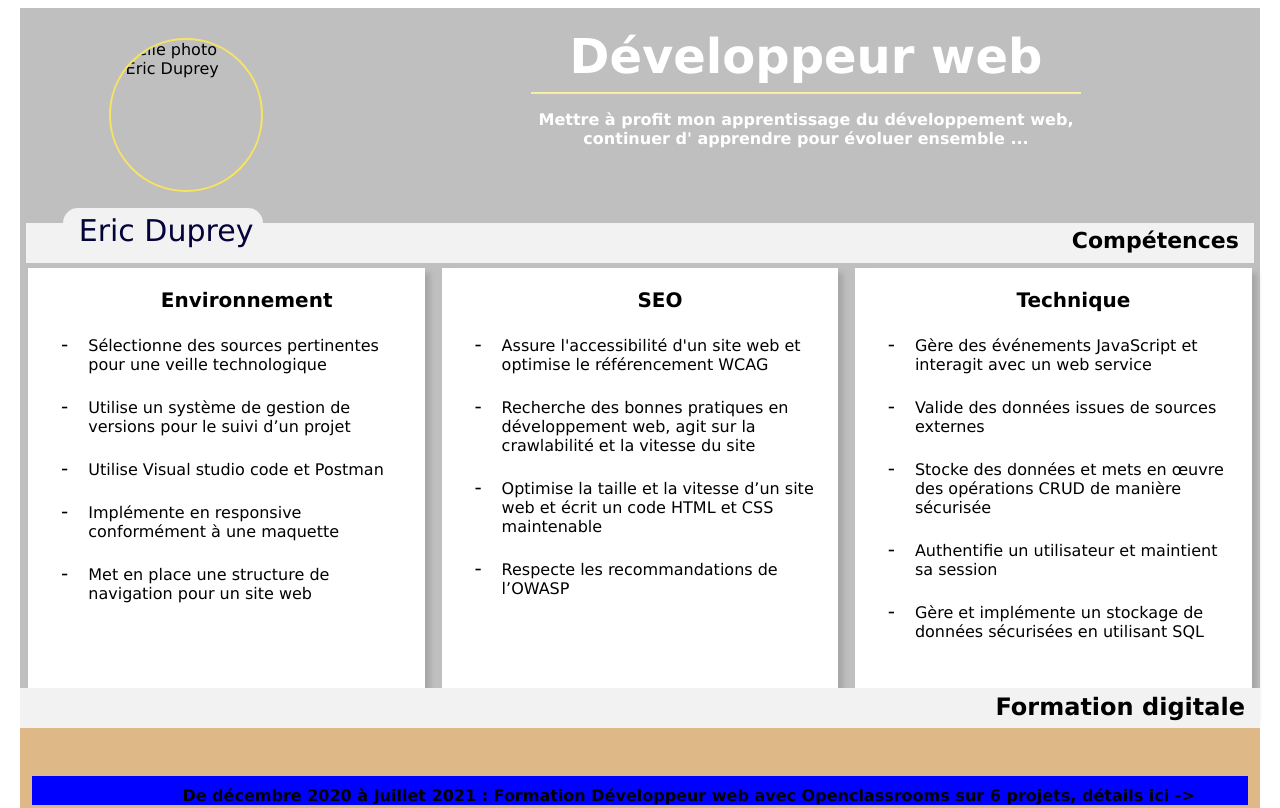
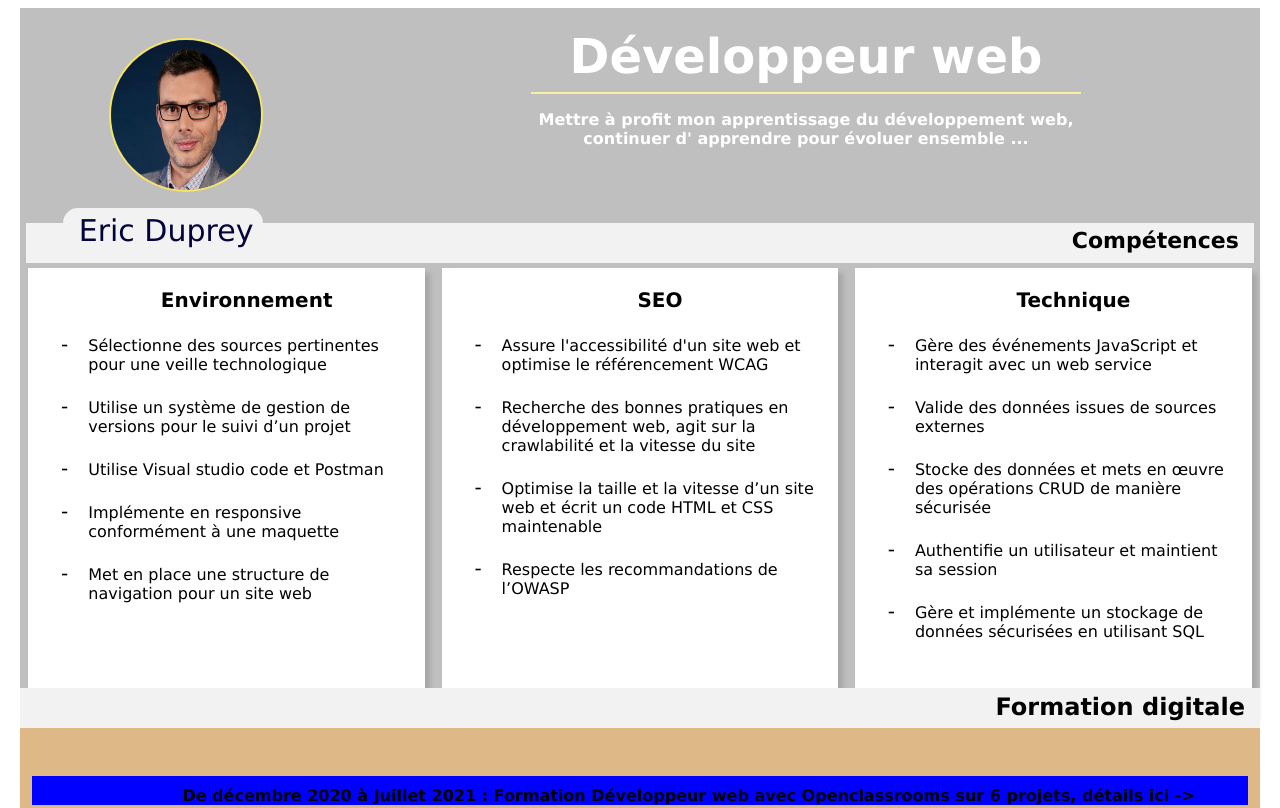
Before and after one commit to Eric-dpy-Git/CV, a plain HTML site: page index.html in a window 1280 px wide. Shown: the top 808 px of the page. Drawn offline with Linux system fonts and the light colour scheme; the site is published under a folder, as on GitHub Pages, so addresses that start at the root find nothing.

```diff
--- a/index.html
+++ b/index.html
@@ -17,7 +17,7 @@
       <header>
         <img
           class="header__photo"
-          src="/images/myPict.jpeg"
+          src="images/myPict.jpeg"
           alt="belle photo d'Eric Duprey"
         />
         <div class="header__box">
```
